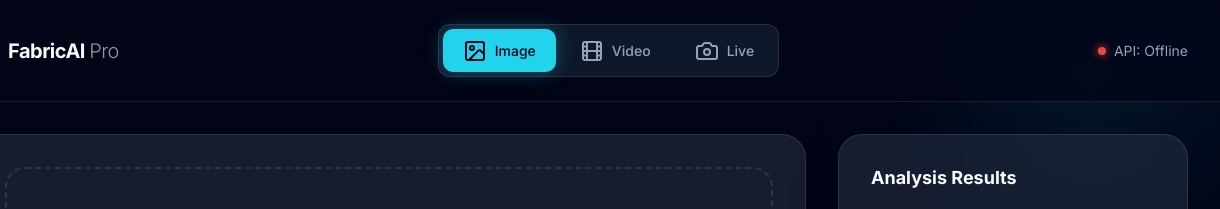
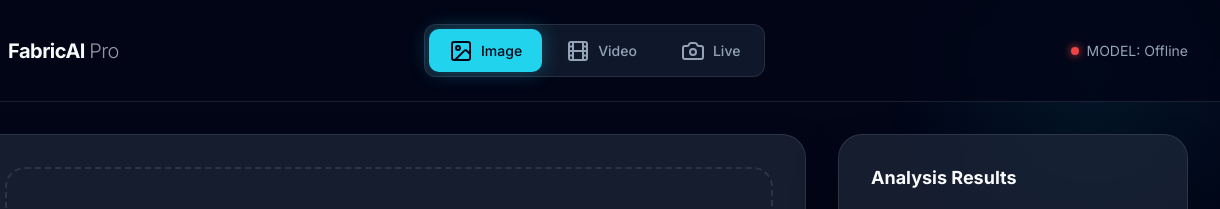
Before and after one commit to Gowtham-st31/Fabric_defect_detection, a plain HTML site: page templates/index.html in a window 1280 px wide. Shown: the top 209 px of the page, 60-1280 px from the left. Drawn offline with nearby package versions, Linux system fonts and the light colour scheme; no server answers.

Commit message:
Rename API status label to MODEL

```diff
--- a/templates/index.html
+++ b/templates/index.html
@@ -288,7 +288,7 @@
         <div class="system-status">
             <div class="status-pill">
                 <div class="status-dot" id="api-dot"></div>
-                <span id="api-status-text">API: Checking…</span>
+                <span id="api-status-text">MODEL: Checking…</span>
             </div>
         </div>
     </header>
@@ -884,12 +884,12 @@ async function checkApiHealth() {
         if (res.ok) {
             dot.style.background = 'var(--status-clean)';
             dot.style.boxShadow  = '0 0 8px var(--status-clean)';
-            text.innerText = 'API: Connected';
+            text.innerText = 'MODEL: Connected';
         } else { throw new Error(); }
     } catch(e) {
         dot.style.background = 'var(--status-defect)';
         dot.style.boxShadow  = '0 0 8px var(--status-defect)';
-        text.innerText = 'API: Offline';
+        text.innerText = 'MODEL: Offline';
     }
 }
 
```
